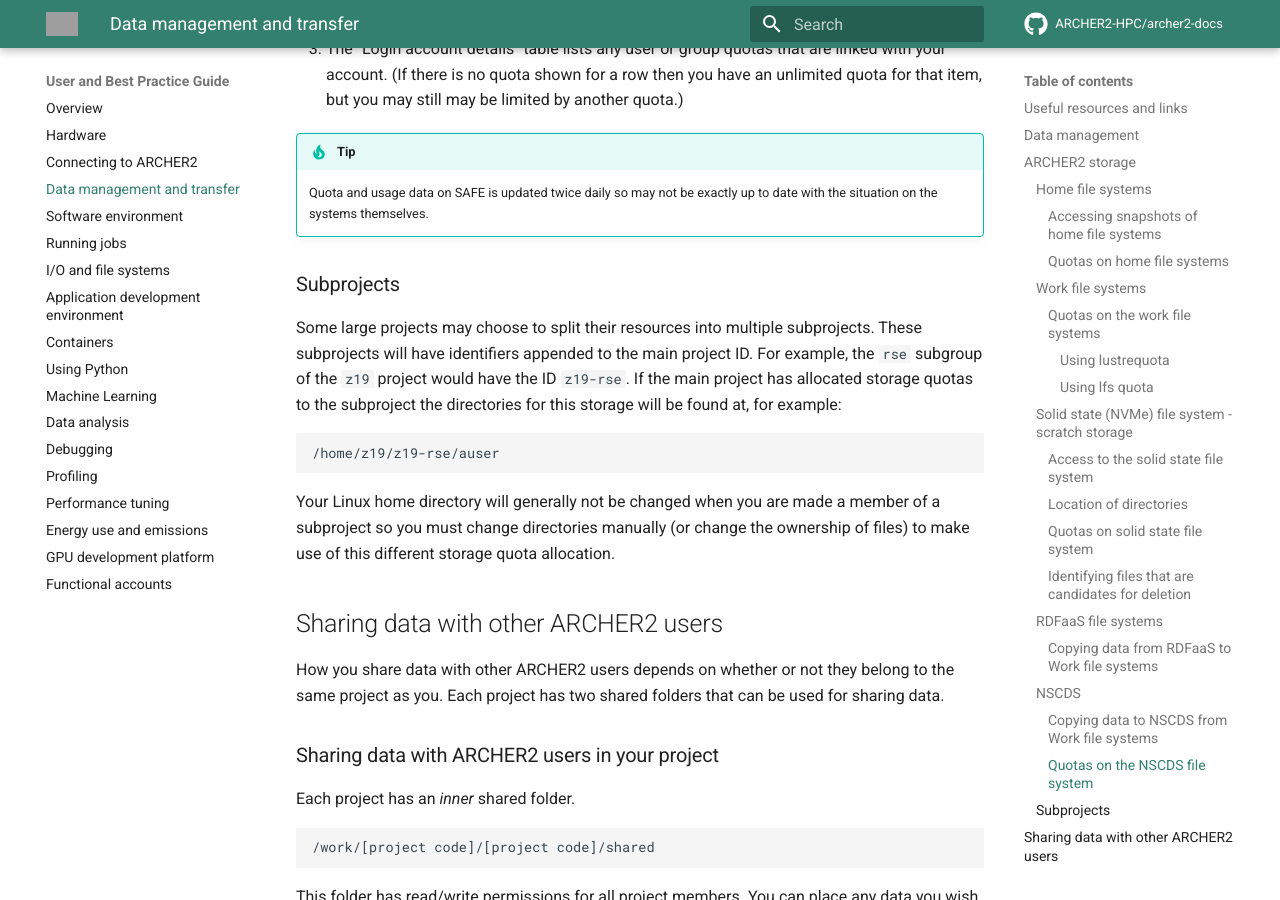
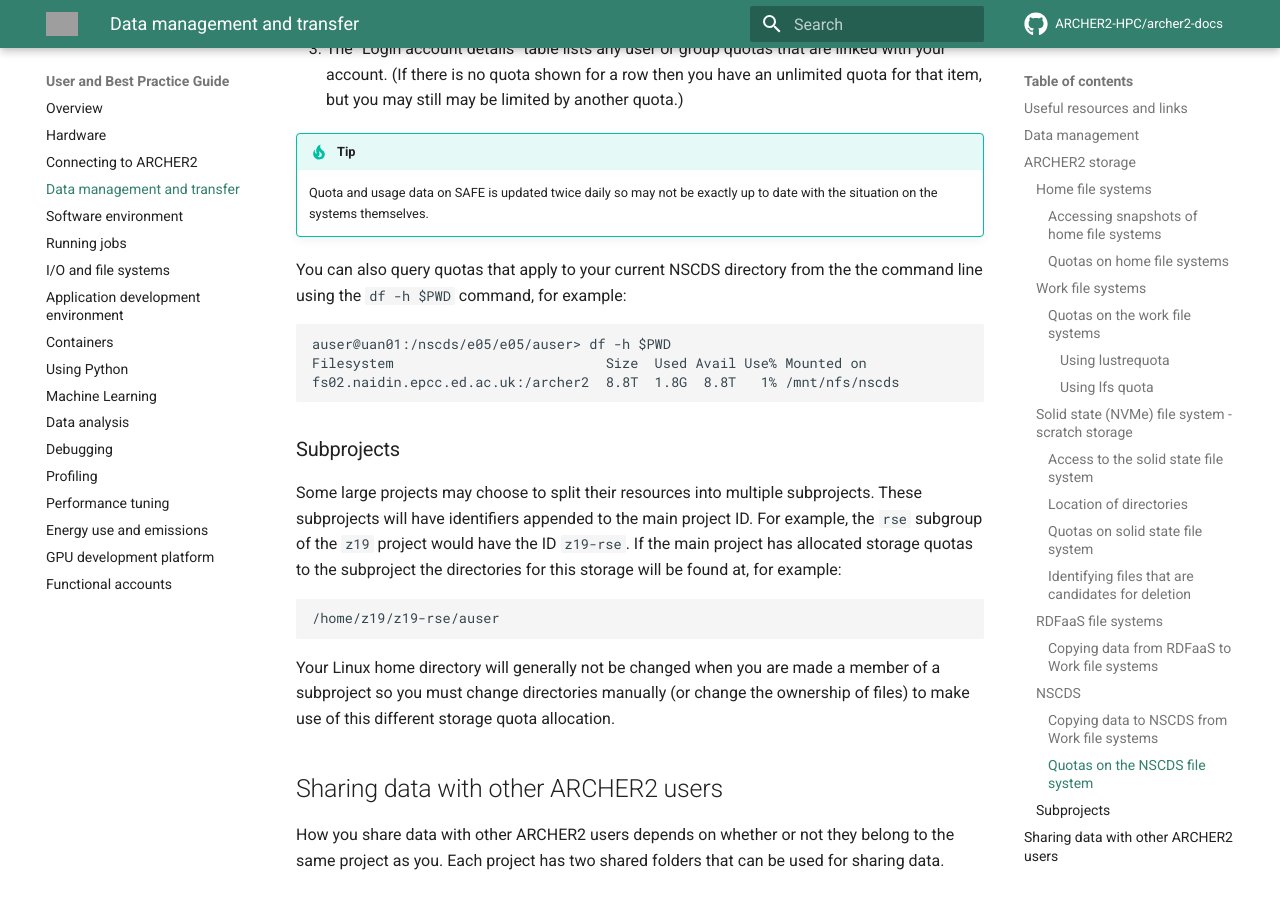
Before and after one commit to ARCHER2-HPC/archer2-docs, an MkDocs documentation site: the page built from docs/user-guide/data.md, in a window 1280 px wide and 900 px high, scrolled down 10979 px. Built offline with MkDocs 1.6.1 and Material for MkDocs 9.7.7, drawn with Linux system fonts in a browser that asks for light colours; comment, search, counter and statistics services are not loaded; grey boxes are pictures that could not be loaded.

Commit message:
Adds command to look at NSCDS quota

````diff
--- a/docs/user-guide/data.md
+++ b/docs/user-guide/data.md
@@ -490,6 +490,15 @@
 !!! tip
     Quota and usage data on SAFE is updated twice daily so may not be
     exactly up to date with the situation on the systems themselves.
+
+You can also query quotas that apply to your current NSCDS directory from the
+the command line using the `df -h $PWD` command, for example:
+
+```
+auser@uan01:/nscds/e05/e05/auser> df -h $PWD
+Filesystem                          Size  Used Avail Use% Mounted on
+fs02.naidin.epcc.ed.ac.uk:/archer2  8.8T  1.8G  8.8T   1% /mnt/nfs/nscds
+```
 
 ### Subprojects
 
````
